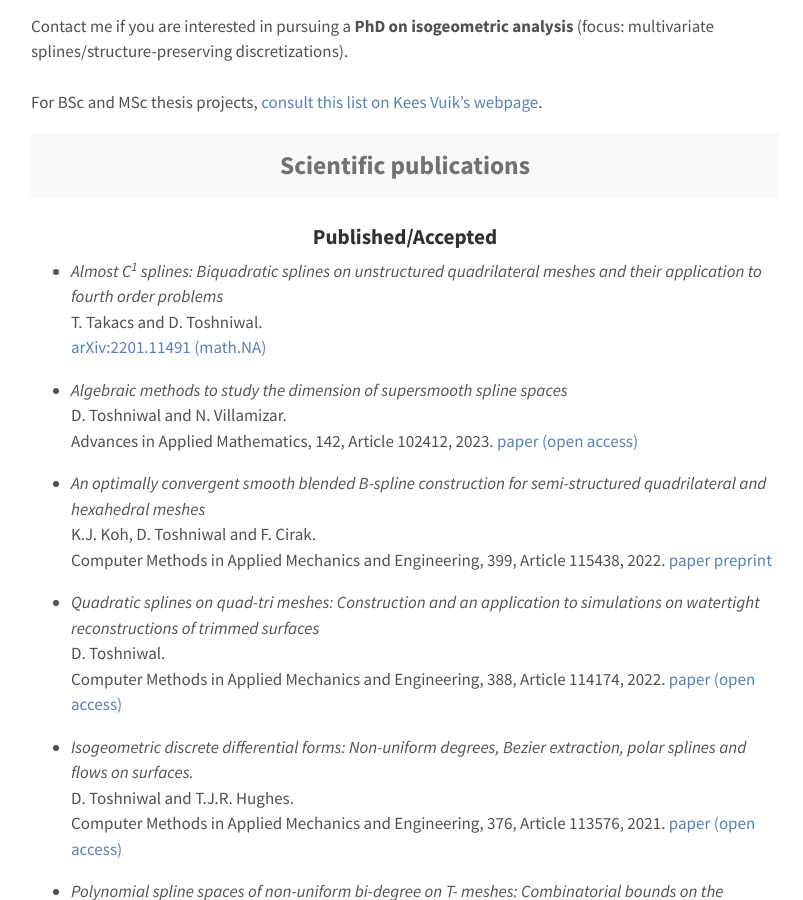
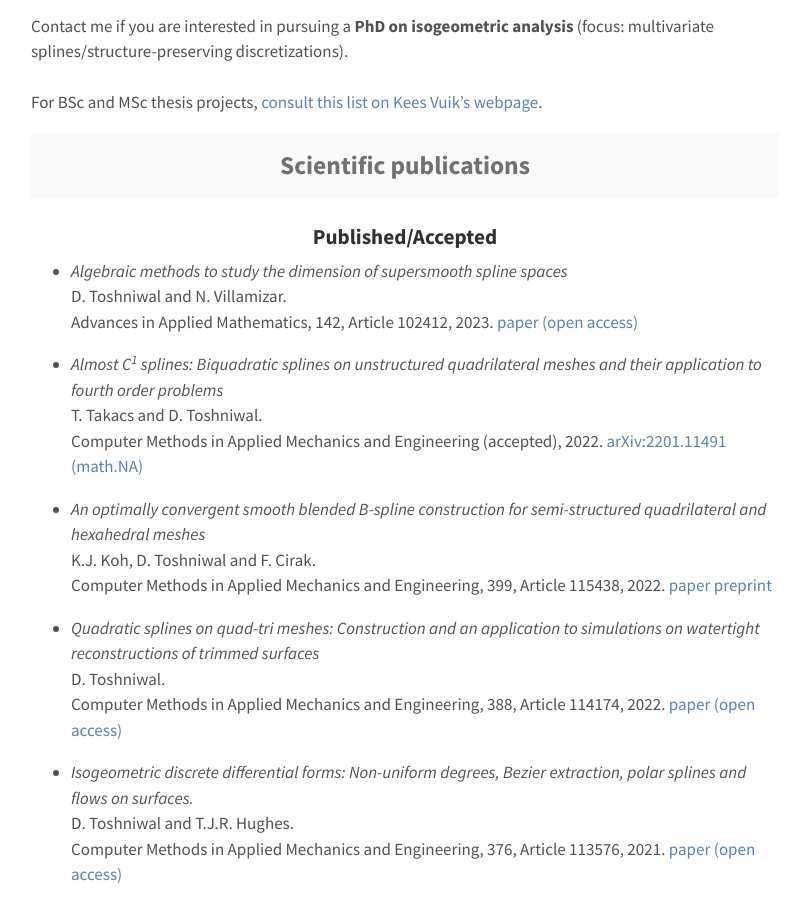
Before and after one commit to dtoshniwal/dtoshniwal.github.io, a Jekyll site: the page built from research.md, in a window 1280 px wide and 900 px high, scrolled down 652 px. Shown: the whole window, without its empty margins (235-1038 px from the left). Built offline with Jekyll 4.4.1, drawn with Linux system fonts in a browser that asks for light colours.

Commit message:
Update pubs

```diff
--- a/research.md
+++ b/research.md
@@ -38,18 +38,19 @@ For BSc and MSc thesis projects, [consult this list on Kees Vuik's webpage](http
 
 <h3 align="center">Published/Accepted</h3>
 
-* <i>Almost C<sup>1</sup> splines: Biquadratic splines on unstructured quadrilateral meshes and their application to fourth order problems </i>
-<br>
-T. Takacs and D. Toshniwal.
-<br>
-[arXiv:2201.11491 (math.NA)](https://arxiv.org/abs/2201.11491/)
-
 * <i>Algebraic methods to study the dimension of supersmooth spline spaces</i>
 <br>
 D. Toshniwal and N. Villamizar.
 <br>
 Advances in Applied Mathematics, 142, Article 102412, 2023.
 [paper (open access)](https://www.sciencedirect.com/science/article/pii/S0196885822000963)
+
+* <i>Almost C<sup>1</sup> splines: Biquadratic splines on unstructured quadrilateral meshes and their application to fourth order problems </i>
+<br>
+T. Takacs and D. Toshniwal.
+<br>
+Computer Methods in Applied Mechanics and Engineering (accepted), 2022.
+[arXiv:2201.11491 (math.NA)](https://arxiv.org/abs/2201.11491/)
 
 * <i>An optimally convergent smooth blended B-spline construction for semi-structured quadrilateral and hexahedral meshes </i>
 <br>
```
